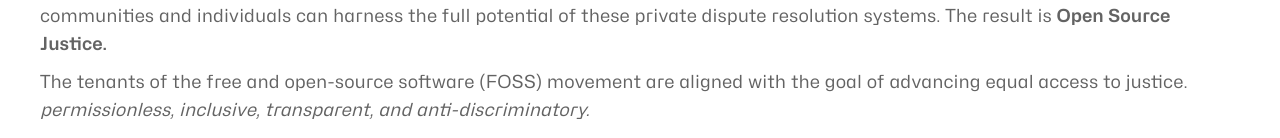
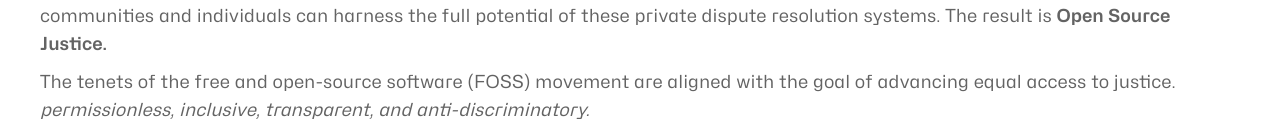
Before and after one commit to Open-Source-Justice-Foundation/osjf.org, a Next.js app: page /manifesto in a window 1280 px wide. Shown: the part 812-950 px from the top of the page. Built offline with nearby package versions, Linux system fonts and the light colour scheme.

Commit message:
Update page.tsx

```diff
--- a/src/app/manifesto/page.tsx
+++ b/src/app/manifesto/page.tsx
@@ -72,7 +72,7 @@ export default function Manifesto() {
             <span className="font-bold">Open Source Justice.</span>
           </p>
           <p>
-            The tenants of the free and open-source software (FOSS) movement are
+            The tenets of the free and open-source software (FOSS) movement are
             aligned with the goal of advancing equal access to justice.{" "}
             <span className="italic">
               permissionless, inclusive, transparent, and anti-discriminatory.
@@ -82,7 +82,7 @@ export default function Manifesto() {
             Consider Richard Stallman{"'"}s four essential freedoms for open
             source software:
           </p>
-          <ol className="list-decimal list-inside pl-8 my-4 flex gap-y-2.5 flex-col">
+          <ol className="list-decimal list-inside pl-8 my-4 flex gap-y-2.5 flex-col" start="0">
             <li>
               The freedom to run the program as you wish, for any purpose.
               (Freedom 0)
```
